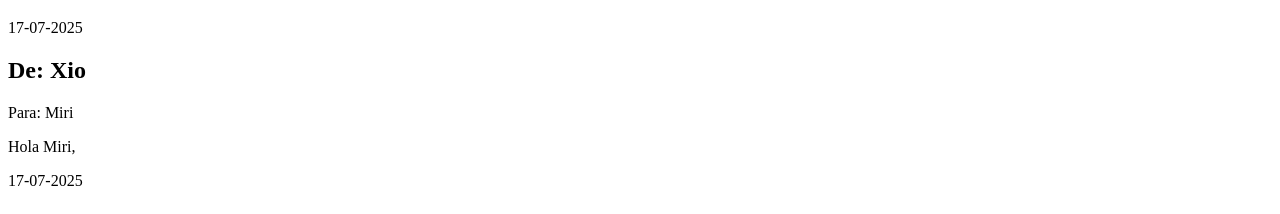
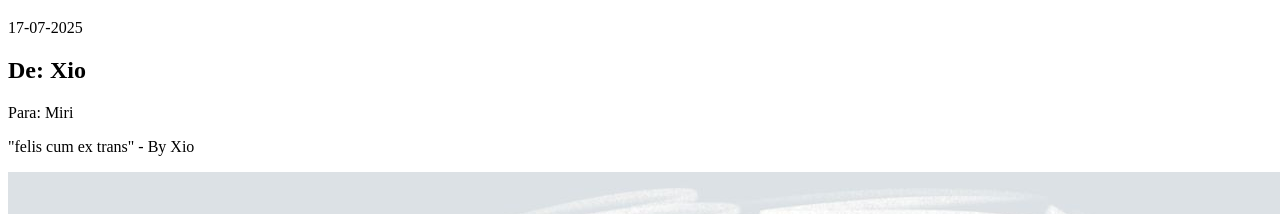
Before and after one commit to fatima-ca/Miri-s_Bday_Webpage, a Next.js app: page /Letter in a window 1280 px wide. Shown: the part 1600-1814 px from the top of the page. Built offline with nearby package versions, Linux system fonts and the light colour scheme.

Commit message:
agregue dibujo de xio

```diff
--- a/src/pages/Letter.tsx
+++ b/src/pages/Letter.tsx
@@ -61,6 +61,7 @@ const Letter = () => {
               <h1 className="text-3xl md:text-4xl font-bold mb-6 text-gray-800">
                 De: Xio
               </h1>
+
               <div className="w-32 h-1 bg-purple-500 rounded-full mb-6"></div>
               <p className="text-xl text-gray-600">Para: Miri</p>
             </div>
@@ -69,8 +70,14 @@ const Letter = () => {
             <div className="flex items-center justify-center">
               <div className="bg-purple-100 border-2 border-purple-300 rounded-lg p-6 md:p-8 w-full max-w-2xl">
                 <div className="text-gray-700 text-lg leading-relaxed text-left space-y-4">
-                  <p>Hola Miri,</p>
+                  <p>"felis cum ex trans" - By Xio</p>
                 </div>
+                {/* Imagen "Dibujo de xio con Miri"*/}
+                <img
+                  src="cumplexio.jpeg"
+                  className="w-[490px] h-auto mb-6 md:mb-10"
+                  alt="Miri"
+                />
                 <p className="text-right mt-6 text-gray-600 font-medium">
                   17-07-2025
                 </p>
```
Also changed, not shown: public/cumplexio.jpeg (added).
